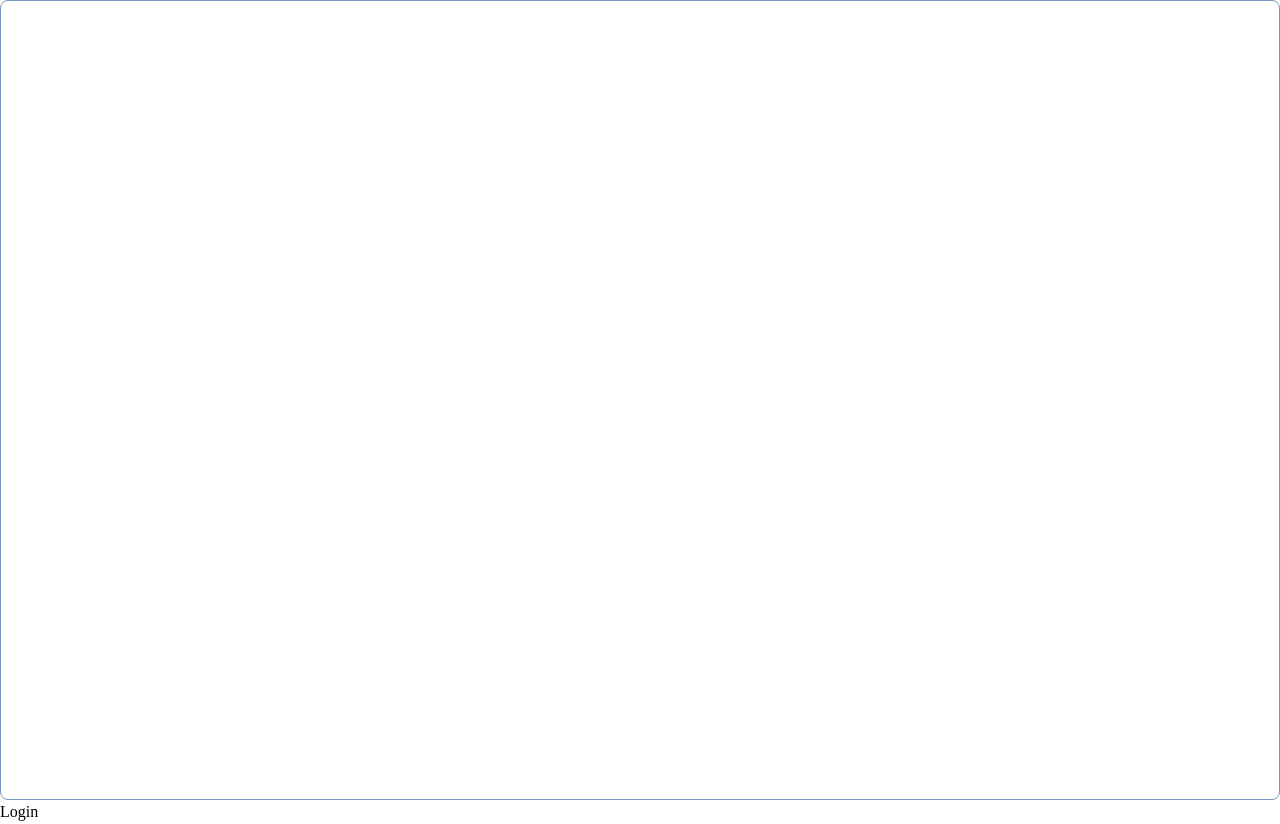
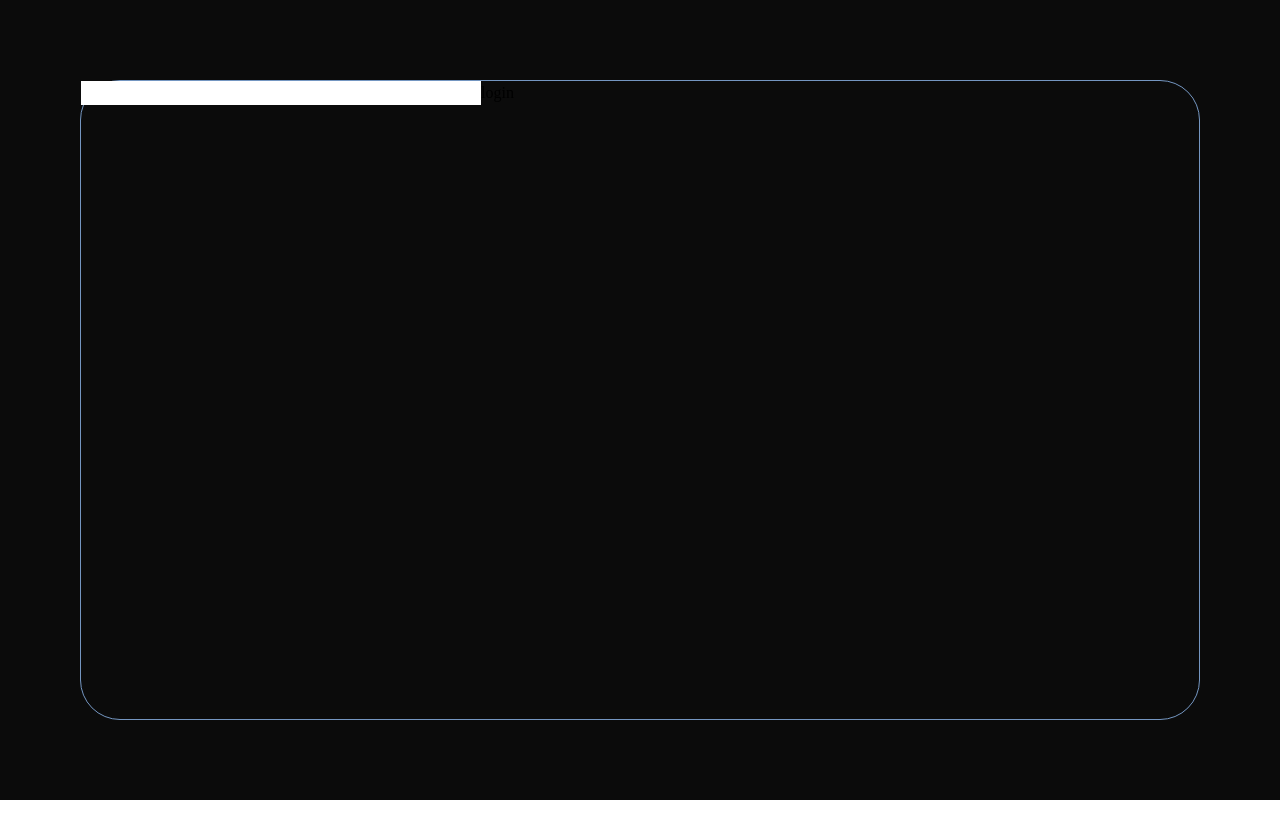
Before and after one commit to syifaull/gps-dashboard, a React (Create React App) app: page / in a window 1280 px wide. After the commit the page ends 800 px from the top, so only its background shows below. Built offline with nearby package versions, Linux system fonts and the light colour scheme.

Commit message:
add slicing login page

```diff
--- a/src/App.js
+++ b/src/App.js
@@ -1,6 +1,5 @@
 import React from "react";
 import { BrowserRouter, Route, Routes } from "react-router-dom";
-import Frame from "./components/Frame";
 import Login from "./pages/Login";
 import Register from "./pages/Register";
 import Summary from "./pages/Summary";
@@ -9,7 +8,6 @@ function App() {
   return (
     <div>
       <BrowserRouter>
-        <Frame />
         <Routes>
           <Route exact path="/" element={<Login />} />
           <Route path="/register" element={<Register />} />
--- a/src/components/Frame.jsx
+++ b/src/components/Frame.jsx
@@ -2,8 +2,10 @@ import React from "react";
 
 const Frame = () => {
   return (
-    <div className="w-full min-h-screen p-10 rounded-lg border border-[#7496C1]">
-      <p className="text-white">ini frame</p>
+    <div className="w-full min-h-screen -z-10 ">
+      <div className="p-10 rounded-lg border border-[#7496C1]">
+        <h1 className="text-3xl font-bold underline">Hello world!</h1>
+      </div>
     </div>
   );
 };
--- a/src/pages/Login.jsx
+++ b/src/pages/Login.jsx
@@ -1,7 +1,17 @@
 import React from "react";
 
 const Login = () => {
-  return <div>Login</div>;
+  return (
+    <div className="w-full h-screen bg-[#0B0B0B] p-20">
+      <div className="w-full h-full rounded-[40px] border border-[#7496C1]">
+        <div>
+          <input />
+          <input />
+          <button>login</button>
+        </div>
+      </div>
+    </div>
+  );
 };
 
 export default Login;
```
